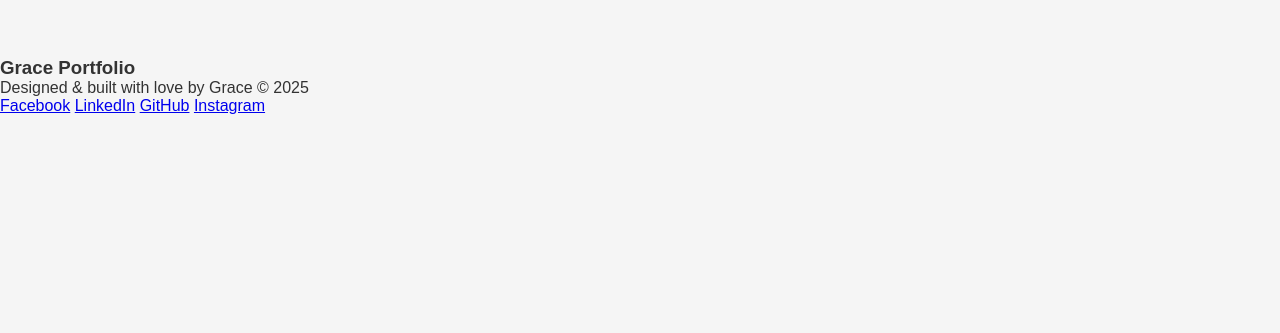
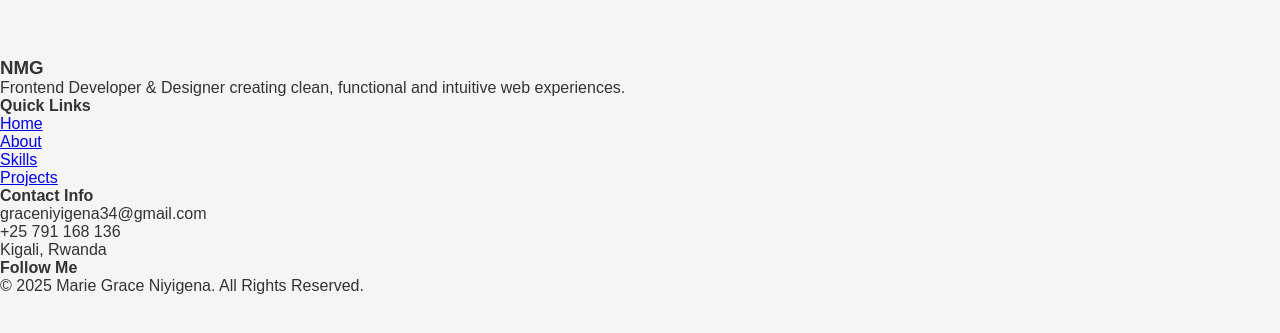
Before and after one commit to graceniyigena34/Portifolio-2-, a plain HTML site: page About.html in a window 1280 px wide. Shown: the part 377-710 px from the top of the page. Drawn offline with Linux system fonts and the light colour scheme.

Commit message:
created the footer for all page

```diff
--- a/About.html
+++ b/About.html
@@ -60,19 +60,50 @@
     </section>
     <!-- ==================================== -->
 
+    <!-- FOOTER -->
+    <footer class="footer">
+        <div class="footer-container">
+            <div class="footer-content">
+                <div class="footer-brand">
+                    <h3 class="footer-logo">NMG</h3>
+                    <p class="footer-description">
+                        Frontend Developer & Designer creating clean, functional and intuitive web experiences.
+                    </p>
+                </div>
 
-    <!-- ========== FOOTER ========== -->
-    <footer class="footer">
-        <div class="footer-content">
-            <h3>Grace Portfolio</h3>
+                <div class="footer-links">
+                    <div class="footer-section">
+                        <h4>Quick Links</h4>
+                        <ul>
+                            <li><a href="index.html">Home</a></li>
+                            <li><a href="About.html">About</a></li>
+                            <li><a href="skills.html">Skills</a></li>
+                            <li><a href="Project.html">Projects</a></li>
+                        </ul>
+                    </div>
 
-            <p>Designed & built with love by Grace © 2025</p>
+                    <div class="footer-section">
+                        <h4>Contact Info</h4>
+                        <ul>
+                            <li>graceniyigena34@gmail.com</li>
+                            <li>+25 791 168 136</li>
+                            <li>Kigali, Rwanda</li>
+                        </ul>
+                    </div>
 
-            <div class="footer-socials">
-                <a href="#">Facebook</a>
-                <a href="#">LinkedIn</a>
-                <a href="#">GitHub</a>
-                <a href="#">Instagram</a>
+                    <div class="footer-section">
+                        <h4>Follow Me</h4>
+                        <div class="footer-socials">
+                            <a href="https://github.com" target="_blank"><i class="fab fa-github"></i></a>
+                            <a href="https://linkedin.com/in/marie-grace-niyigena" target="_blank"><i class="fab fa-linkedin"></i></a>
+                            <a href="https://instagram.com/marie_grace_niyigena" target="_blank"><i class="fab fa-instagram"></i></a>
+                        </div>
+                    </div>
+                </div>
+            </div>
+
+            <div class="footer-bottom">
+                <p>&copy; 2025 Marie Grace Niyigena. All Rights Reserved.</p>
             </div>
         </div>
     </footer>
```
Also changed, not shown: Project.html (+48 -0 lines), skills.html (+48 -0 lines).
